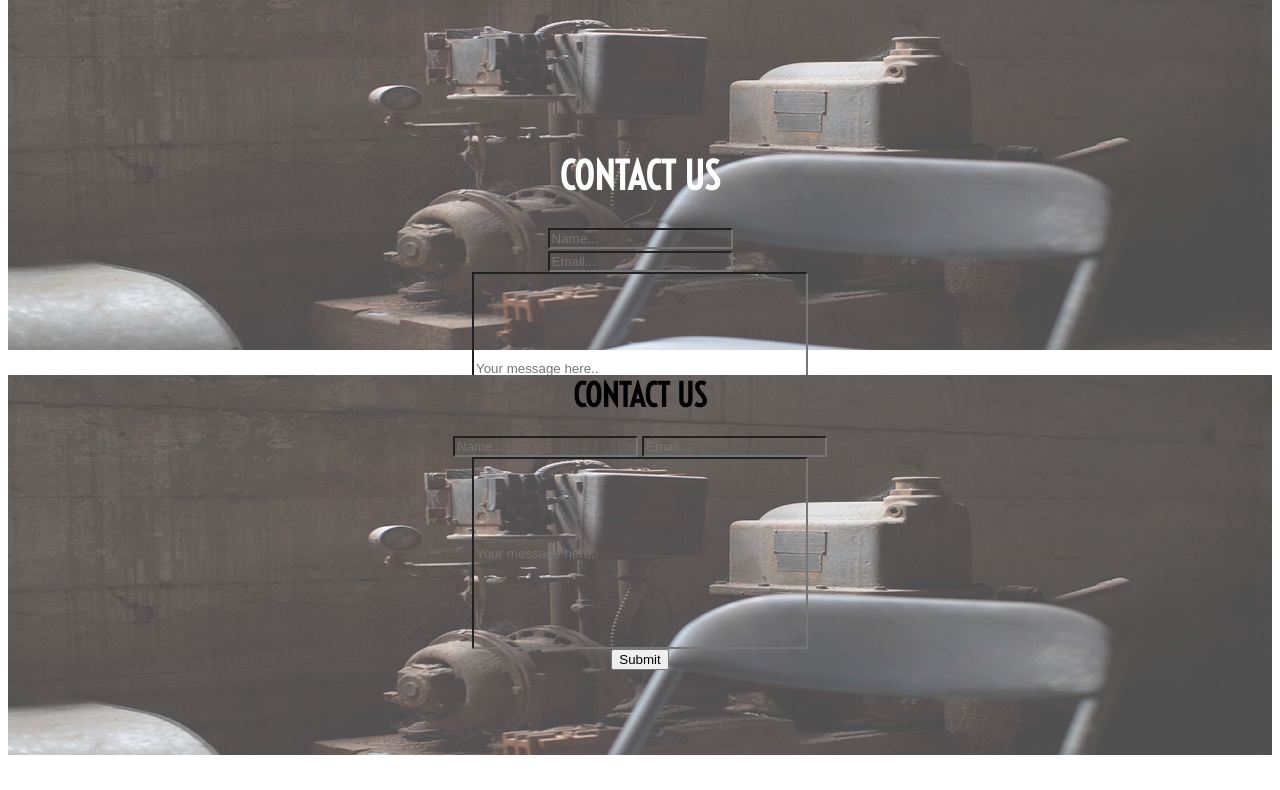
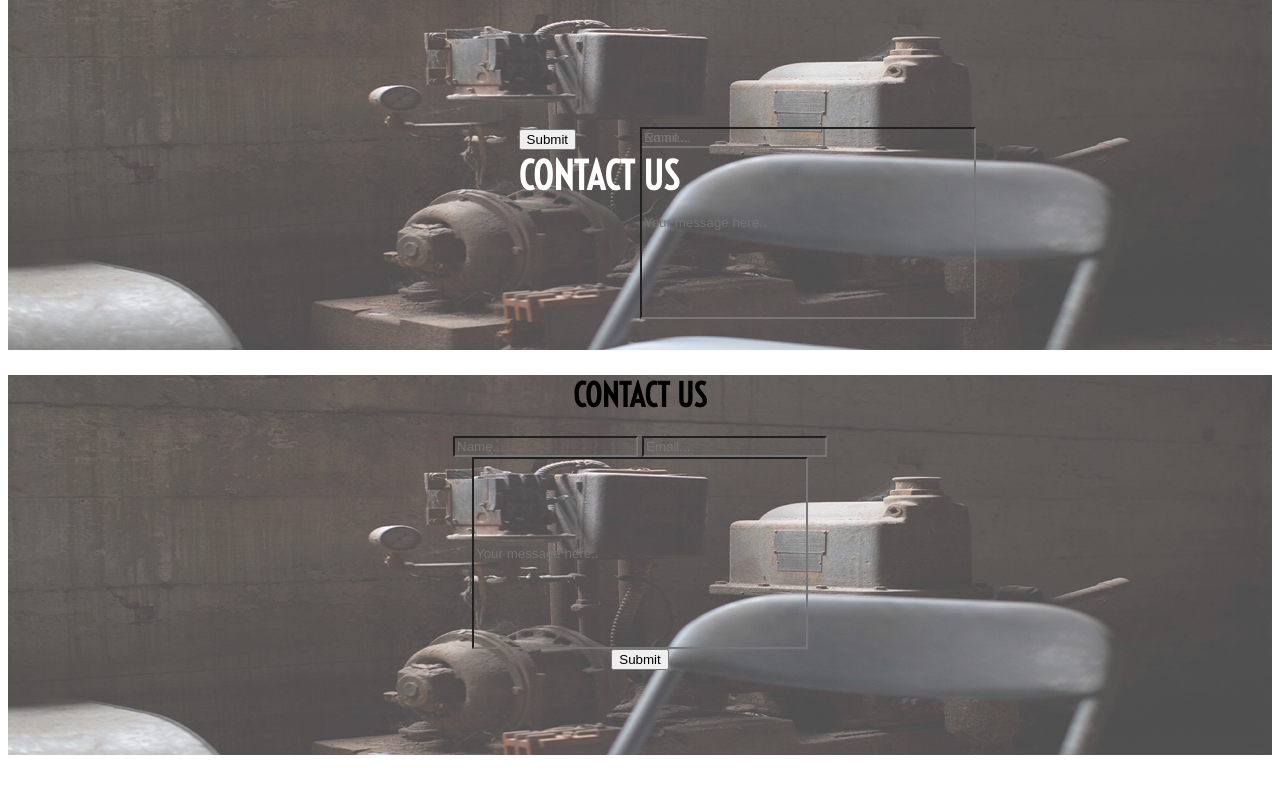
Before and after one commit to edwardmbitsi/Delani-Studio, a plain HTML site: page index.html in a window 1280 px wide. Shown: the part 2240-3030 px from the top of the page. Drawn offline with nearby package versions, Linux system fonts and the light colour scheme; files whose address does not match are found by name; a web font is replaced by a local one.

Commit message:
Update index.html

```diff
--- a/index.html
+++ b/index.html
@@ -148,19 +148,19 @@
         <div class="container">
         <img src="images/c_image.jpg" alt="shtep" style="width:100%;">
             <dive class="text-block">
-          <h1 style="text-align: center; font-family: 'Voltaire', sans-serif;">CONTACT US</h1>
+          <h1 style="text-align: center; font-family: 'Voltaire', sans-serif; position:absolute;">CONTACT US</h1>
         <div class="form-center">
           <form>
-            <input type="name" name="name" placeholder="Name..." style="background-color: transparent;">
-            <input type="email" name="email" placeholder="Email..." style="background-color: transparent;">
+            <input type="name" name="name" placeholder="Name..." style="background-color: transparent; position:absolute;">
+            <input type="email" name="email" placeholder="Email..." style="background-color: transparent; position:absolute;">
           </form>
         </div>
         <div class="form-center">
           <form>
-            <input type="message" name="message" placeholder="Your message here.." style="height: 2in; width: 3.5in; background-color: transparent;">
+            <input type="message" name="message" placeholder="Your message here.." style="height: 2in; width: 3.5in; background-color: transparent; position:absolute;">
           </form>
         </div>
-        <div class="form-center"><form>
+        <div class="form-center" style="position:absolute;"><form>
           <button onclick="myFunction()">Submit</button>
           <p id="demo"></p>
         </form></div>
```
